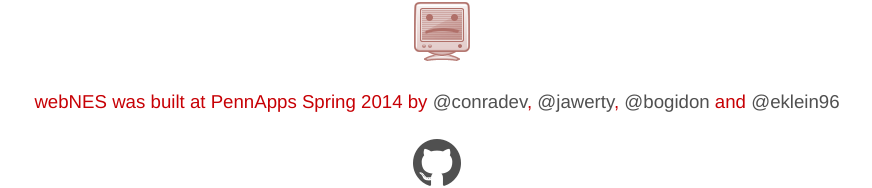
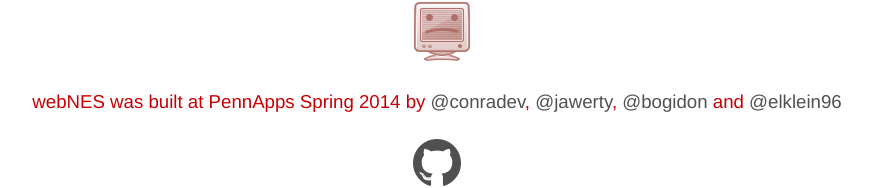
Before and after one commit to conradev/webn.es, a plain HTML site: page index.html in a window 1280 px wide. Shown: the part 173-361 px from the top of the page, without its empty margins (203-1075 px from the left). Drawn offline with nearby package versions, Linux system fonts and the light colour scheme; a script that the page names is missing.

Commit message:
twitter to github

```diff
--- a/index.html
+++ b/index.html
@@ -37,7 +37,7 @@
           <p>But it's only available for <i>mobile</i> devices</p>
           <img src="images/noDesktop.png" alt="webNES" id="noDesktop"></img>
           <br><br>
-          <p style="">webNES was built at PennApps Spring 2014 by <a href="http://twitter.com/conradev">@conradev</a>, <a href="http://twitter.com/jawerty">@jawerty</a>, <a href="http://twitter.com/bogidon">@bogidon</a> and <a href="http://twitter.com/eklein96">@eklein96</a></p>
+          <p style="">webNES was built at PennApps Spring 2014 by <a href="https://github.com/conradev">@conradev</a>, <a href="https://github.com/jawerty">@jawerty</a>, <a href="https://github.com/bogidon">@bogidon</a> and <a href="https://github.com/elklein96">@elklein96</a></p>
           <br>
           <p><a href="https://github.com/conradev/webn.es"><i class="fa fa-github fa-3x"></i></a></p>
         </div>
```
Also changed, not shown: 1 other file.
